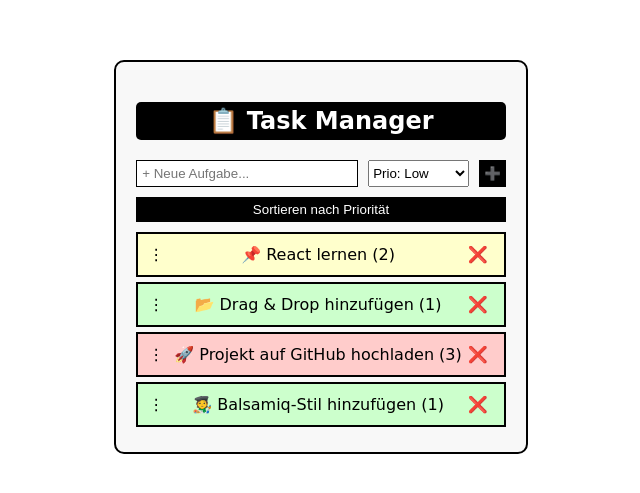
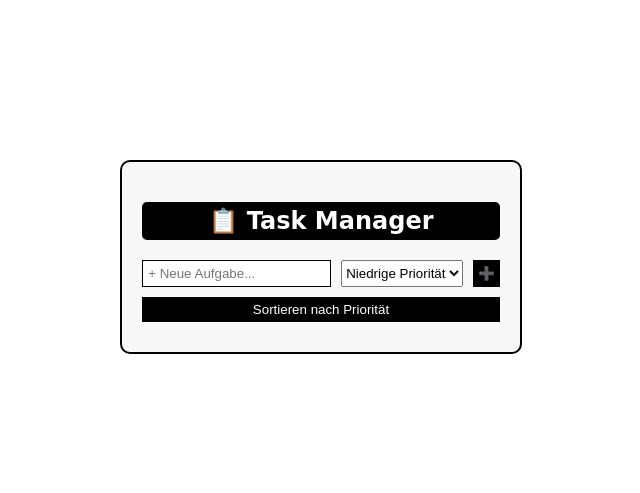
Before and after one commit to RenzoHappiness/TaskManager, a React (Create React App) app: page / in a window 1280 px wide. Shown: the part 143-636 px from the top of the page, without its empty margins (319-959 px from the left). Built offline with nearby package versions, Linux system fonts and the light colour scheme.

Commit message:
Deleted or new tasks are being saved in localStorage and won't be deleted after refreshing the webpage

```diff
--- a/src/TaskManager.js
+++ b/src/TaskManager.js
@@ -1,18 +1,20 @@
-import React, { useState } from "react";
+import React, { useState, useEffect } from "react";
 import { DndProvider, useDrag, useDrop } from "react-dnd";
 import { HTML5Backend } from "react-dnd-html5-backend";
 
 const ITEM_TYPE = "TASK";
 
 const TaskManager = () => {
-  const [tasks, setTasks] = useState([
-    { id: 1, text: "📌 React lernen", priority: 2 },
-    { id: 2, text: "📂 Drag & Drop hinzufügen", priority: 1 },
-    { id: 3, text: "🚀 Projekt auf GitHub hochladen", priority: 3 },
-    { id: 4, text: "🧑‍🎨 Balsamiq-Stil hinzufügen", priority: 1 },
-  ]);
+  const [tasks, setTasks] = useState(() => {
+    const savedTasks = localStorage.getItem("tasks");
+    return savedTasks ? JSON.parse(savedTasks) : [];
+  });
   const [newTask, setNewTask] = useState("");
   const [newPriority, setNewPriority] = useState(1);
+
+  useEffect(() => {
+    localStorage.setItem("tasks", JSON.stringify(tasks));
+  }, [tasks]);
 
   const moveTask = (dragIndex, hoverIndex) => {
     const updatedTasks = [...tasks];
@@ -50,9 +52,9 @@ const TaskManager = () => {
               style={{ flex: 1, padding: "5px", border: "1px solid black" }}
             />
             <select value={newPriority} onChange={(e) => setNewPriority(Number(e.target.value))}>
-              <option value={1}>Prio: Low</option>
-              <option value={2}>Prio: Medium</option>
-              <option value={3}>Prio: High</option>
+              <option value={1}>Niedrige Priorität</option>
+              <option value={2}>Mittlere Priorität</option>
+              <option value={3}>Hohe Priorität</option>
             </select>
             <button onClick={addTask} style={{ padding: "5px", backgroundColor: "black", color: "white", border: "none", cursor: "pointer" }}>➕</button>
           </div>
```
